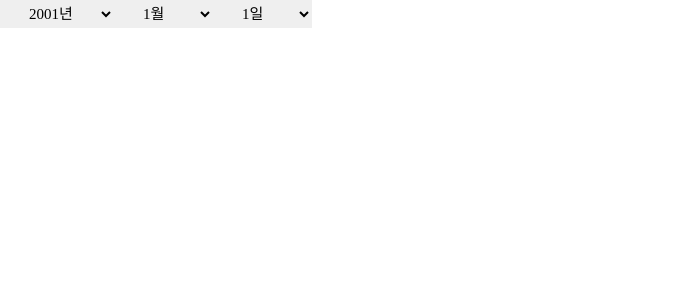
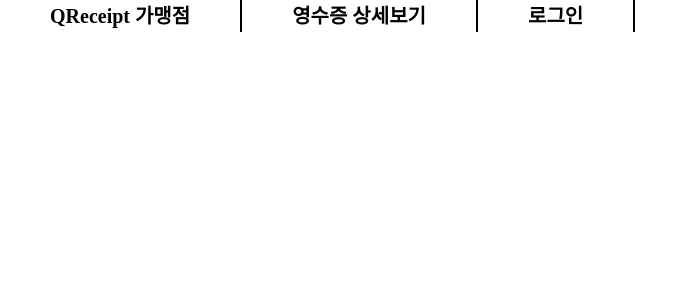
Before and after one commit to QReceipt/Front, a React (Create React App) app: page / in a window 1280 px wide. Shown: the top 300 px of the page, without its empty margins (0-698 px from the left). Built offline with nearby package versions, Linux system fonts and the light colour scheme; a web font is replaced by a local one.

Commit message:
2021/07/21 1:30 mocules-nav

```diff
--- a/src/App.js
+++ b/src/App.js
@@ -1,6 +1,6 @@
 import './App.css';
 
-import Login from "./components/Presentational/UI/organisms/Date"
+import Login from "./components/Presentational/UI/molecules/Nav"
 
 function App() {
     return (<div>
--- a/src/components/Presentational/UI/atoms/Li.js
+++ b/src/components/Presentational/UI/atoms/Li.js
@@ -1,8 +1,8 @@
 import React from "react";
 
-const Li = ()=>{
+const Li = ({content})=>{
     return (
-        <li>그러하다</li>
+        <li>{content}</li>
     )
 }
 
--- /dev/null
+++ b/src/components/Presentational/UI/molecules/Nav.js
@@ -0,0 +1,16 @@
+import React from "react";
+
+import Li from "../atoms/Li"
+
+const Nav = () => {
+
+    return (
+        <div>
+            <Li content="QReceipt 가맹점"/>
+            <Li content="영수증 상세보기"/>
+            <Li content="로그인"/>
+        </div>
+    )
+}
+
+export default Nav;
```
